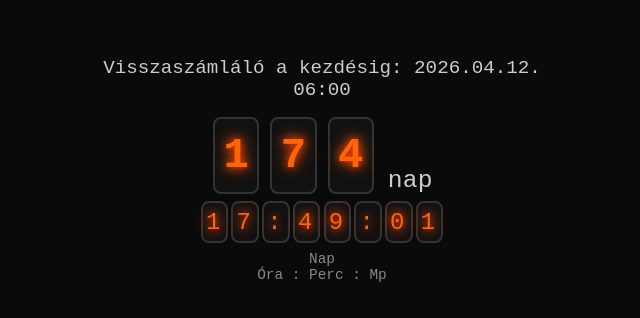
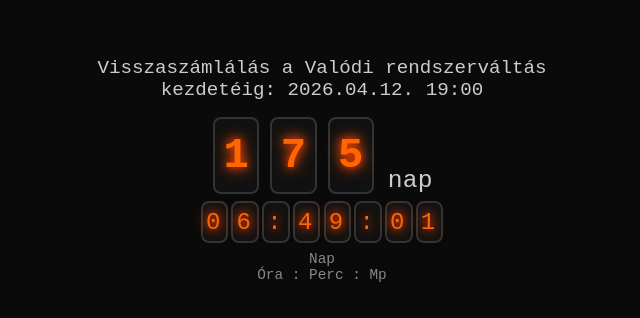
Before and after one commit to kulcsarf82/visszaszamlalo-2026, a plain HTML site: page index.html in a window 1280 px wide. Shown: the part 230-548 px from the top of the page, without its empty margins (318-958 px from the left). Drawn offline with Linux system fonts and the light colour scheme.

Commit message:
Update index.html with new content

```diff
--- a/index.html
+++ b/index.html
@@ -3,7 +3,7 @@
 <head>
   <meta charset="utf-8" />
   <meta name="viewport" content="width=device-width, initial-scale=1" />
-  <title>Visszaszámláló 2026.04.12. 06:00-ig</title>
+  <title>Visszaszámlálás a Valódi rendszerváltás kezdetéig: 2026.04.12. 19:00</title>
   <style>
     body {
       margin:0; min-height:100vh;
@@ -87,14 +87,14 @@
 </head>
 <body>
   <div class="box">
-    <div class="title">Visszaszámláló a kezdésig: 2026.04.12. 06:00</div>
+    <div class="title">Visszaszámlálás a Valódi rendszerváltás kezdetéig: 2026.04.12. 19:00</div>
     <div class="days-row" id="daysrow"></div>
     <div class="hms-row" id="hmsrow"></div>
     <div class="labels">Nap<br>Óra : Perc : Mp</div>
   </div>
 
   <script>
-    const target = new Date('2026-04-12T06:00:00');
+    const target = new Date('2026-04-12T19:00:00');
 
     function pad(n) { return String(n).padStart(2,'0'); }
 
```
